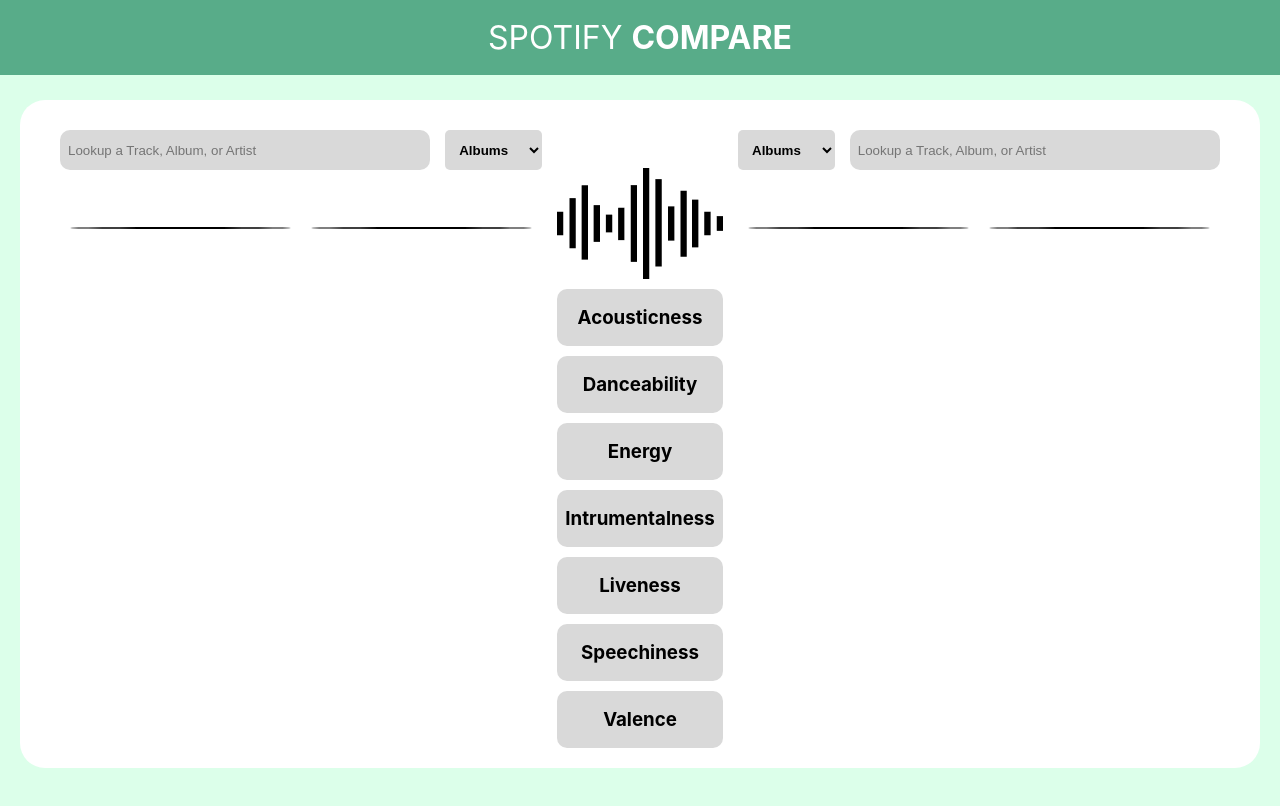
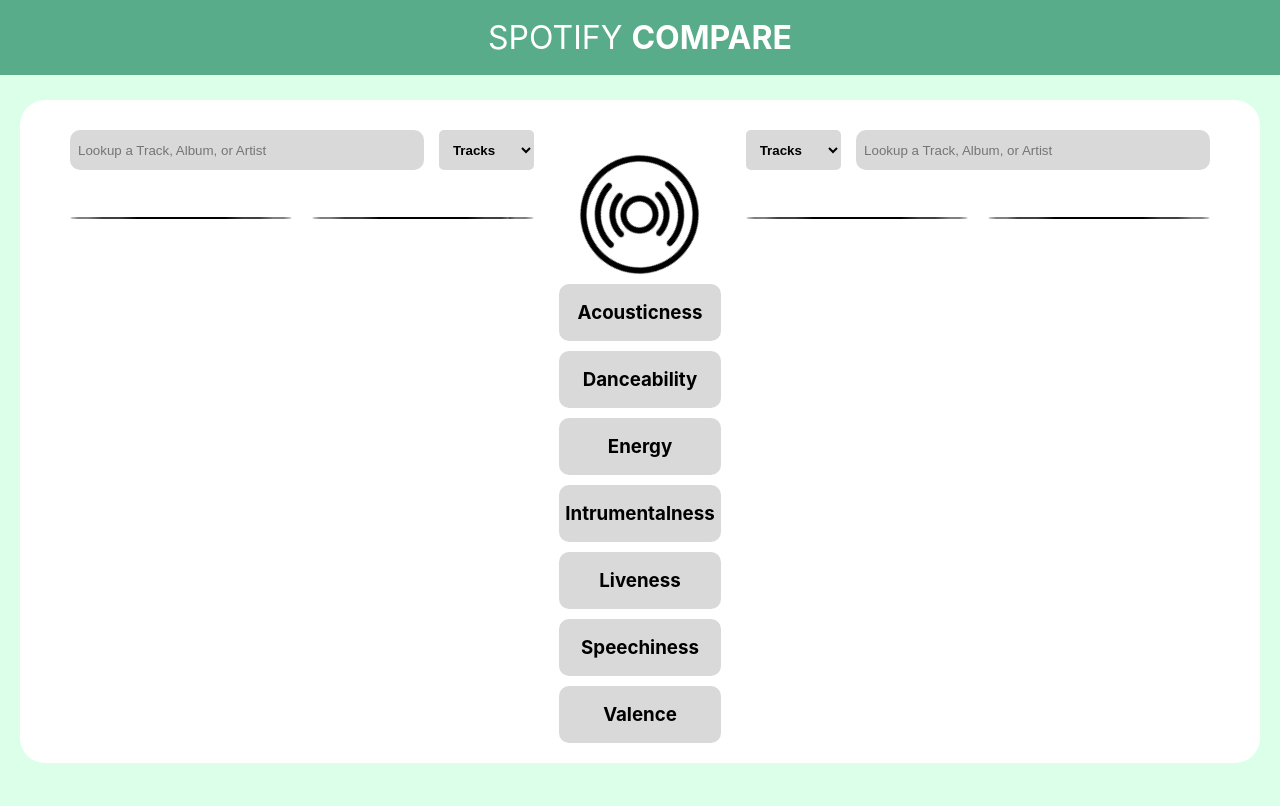
Before and after one commit to PhongCao1407/Harmonize, a React (Create React App) app: page /ComparisonPage in a window 1280 px wide. Shown: the top 806 px of the page. Built offline with nearby package versions, Linux system fonts and the light colour scheme.

Commit message:
Update layout for Comparison Page

```diff
--- a/src/App.css
+++ b/src/App.css
@@ -4,9 +4,10 @@
   display: flex;
   justify-content: center;
   align-items: center;
-
+  z-index: 10;
   height: 75px;
   background-color: #58AC89;
+
 }
 
 header>a:hover {
--- a/src/App.js
+++ b/src/App.js
@@ -71,6 +71,39 @@
     });
   }
 
+  const searchAlbum = (searchTerm) => {
+
+    return fetch(`https://api.spotify.com/v1/search?type=album&q=${searchTerm}`, {
+      headers: { Authorization: `Bearer ${token}` }
+    }).then(response => {
+
+      return response.json();
+    }).then(jsonResponse => {
+      console.log(jsonResponse)
+      console.log(jsonResponse.albums)
+      if (!jsonResponse.albums) return [];
+      return jsonResponse.albums.items.map(album => ({
+          name: album.name,
+          artist: album.artists[0].name
+      }))
+    }).then(searchResults => {
+      return searchResults
+    });
+  }
+
+
+  const getAlbum = (albumID) => {
+
+    return fetch(`https://api.spotify.com/v1/albums/${albumID}`, {
+      headers: { Authorization: `Bearer ${token}` }
+    }).then(response => {
+
+      return response.json();
+    }).then(jsonResponse => {
+      return jsonResponse
+    });
+  }
+
   useEffect(() => {
     const hash = window.location.hash
     let token = window.localStorage.getItem("token")
@@ -98,7 +131,10 @@
       </header>
       <Routes>
         <Route path='/' element={<LandingPage setToken={setToken}/>} />
-        <Route path='/ComparisonPage' element={<ComparisonPage searchTrack={searchTrack} getAudioFeatures={getAudioFeatures} getTrack={getTrack} />} />
+        <Route path='/ComparisonPage' element={<ComparisonPage searchTrack={searchTrack}
+        getAudioFeatures={getAudioFeatures}
+        getTrack={getTrack}
+        searchAlbum={searchAlbum} getAlbum={getAlbum} />} />
       </Routes>
 
 
--- a/src/components/ComparisonPage/ComparisonPage.css
+++ b/src/components/ComparisonPage/ComparisonPage.css
@@ -15,7 +15,7 @@
 
     background-color: #ffffff;
 
-    padding: 30px 40px 20px 40px;
+    padding: 0px 40px 20px 40px;
 
     border-radius: 25px;
 
@@ -27,30 +27,12 @@
     flex-direction: column;
 
     gap: 20px;
+    padding-top: 20px;
 
 }
 
-.chart-box>.search-box {
-    display: flex;
-    flex-direction: row;
-
-    gap: 15px;
-}
-
-.chart-box>.search-box>select {
-    height: 40px;
-    width: 120px;
-    background-color: #D9D9D9;
-    border: none;
-    border-radius: 5px;
-
-    padding: 0 10px;
-
-    font-weight: 600;
-}
-
-.chart-box>.search-box>select:hover {
-    background-color: #a0a0a0;
+.search-box {
+    padding: 10px;
 }
 
 #charts {
@@ -63,9 +45,38 @@
     align-items: center;
     justify-content: center;
     gap: 10px;
-    padding-top: 38px;
+    padding-top: 55px;
 }
 
+.song-attributes>.top-attribute {
+    padding-top: 40px;
+}
+
+/* .song-attributes>img {
+    padding-bottom: 25px;
+    padding-left: 10px;
+} */
+
+
+.song-attributes>#wave{
+    -webkit-animation:spin 4s linear infinite;
+    -moz-animation:spin 4s linear infinite;
+    animation:spin 4s linear infinite;
+    /* z-index: 0; */
+}
+
+@-moz-keyframes spin {
+    100% { -moz-transform: rotate(360deg); }
+}
+@-webkit-keyframes spin {
+    100% { -webkit-transform: rotate(360deg); }
+}
+@keyframes spin {
+    100% {
+        -webkit-transform: rotate(360deg);
+        transform:rotate(360deg);
+    }
+}
 .attribute {
     background-color: #D9D9D9;
     height: 57px;
--- a/src/components/ComparisonPage/ComparisonPage.js
+++ b/src/components/ComparisonPage/ComparisonPage.js
@@ -1,6 +1,6 @@
 import './ComparisonPage.css'
 
-import wave from './static/wave.png'
+import circle from './static/circle.png'
 
 import { SearchBar } from '../SearchBar/SearchBar'
 import { charterLeft, charterRight } from '../ChartPage/ChartPage'
@@ -62,14 +62,11 @@
         return (
             <div className="chart-box">
                 <div className='search-box'>
-                    <SearchBar searchTrack={props.searchTrack}
+                    <SearchBar direction="left"
+                        searchTrack={props.searchTrack}
                         getAudioFeatures={props.getAudioFeatures} sendAudioFeatures={sendTrackAudioLeft}
-                        getTrack={props.getTrack} sendTrackData={sendTrackDataLeft}/>
-                    <select>
-                        <option>Albums</option>
-                        <option>Artists</option>
-                        <option>Tracks</option>
-                    </select>
+                        getTrack={props.getTrack} sendTrackData={sendTrackDataLeft}
+                        searchAlbum={props.searchAlbum} getAlbum={props.getAlbum}/>
                 </div>
 
                 <div className='art-work'>
@@ -89,14 +86,11 @@
         return (
             <div className="chart-box">
                 <div className="search-box">
-                    <select>
-                        <option>Albums</option>
-                        <option>Artists</option>
-                        <option>Tracks</option>
-                    </select>
-                    <SearchBar searchTrack={props.searchTrack}
+                    <SearchBar direction="right"
+                        searchTrack={props.searchTrack}
                         getAudioFeatures={props.getAudioFeatures} sendAudioFeatures={sendTrackAudioRight}
-                        getTrack={props.getTrack} sendTrackData={sendTrackDataRight}/>
+                        getTrack={props.getTrack} sendTrackData={sendTrackDataRight}
+                        searchAlbum={props.searchAlbum} getAlbum={props.getAlbum}/>
 
                 </div>
 
@@ -124,8 +118,8 @@
 
         return (
             <div className="song-attributes">
-                <img src={wave}/>
-                <Attribute attributeName="Acousticness"></Attribute>
+                <img id = "wave" src={circle}/>
+                <Attribute attributeName="Acousticness" className="top-attribute"></Attribute>
                 <Attribute attributeName="Danceability"></Attribute>
                 <Attribute attributeName="Energy"></Attribute>
                 <Attribute attributeName="Intrumentalness"></Attribute>
@@ -140,9 +134,17 @@
     return (
         <div className="comparison-page">
             <main>
-                <ChartBoxLeft searchTrack={props.searchTrack} getAudioFeatures={props.getAudioFeatures} getTrack={props.getTrack}/>
+                <ChartBoxLeft searchTrack={props.searchTrack}
+                getAudioFeatures={props.getAudioFeatures}
+                getTrack={props.getTrack}
+                searchAlbum={props.searchAlbum}
+                getAlbum={props.getAlbum}/>
                 <SongAttributes />
-                <ChartBoxRight searchTrack={props.searchTrack} getAudioFeatures={props.getAudioFeatures} getTrack={props.getTrack}/>
+                <ChartBoxRight searchTrack={props.searchTrack}
+                getAudioFeatures={props.getAudioFeatures}
+                getTrack={props.getTrack}
+                searchAlbum={props.searchAlbum}
+                getAlbum={props.getAlbum}/>
             </main>
         </div>
     )
--- a/src/components/SearchBar/SearchBar.css
+++ b/src/components/SearchBar/SearchBar.css
@@ -1,6 +1,8 @@
 .search-bar {
     width: 100%;
     height: 20px;
+    display: flex;
+    flex-direction: row;
 }
 
 .search-bar>input {
@@ -14,3 +16,26 @@
 
     border-radius: 10px;
 }
+
+.search-bar {
+    display: flex;
+    flex-direction: row;
+
+    gap: 15px;
+}
+
+.search-bar>select {
+    height: 40px;
+    width: 120px;
+    background-color: #D9D9D9;
+    border: none;
+    border-radius: 5px;
+
+    padding: 0 10px;
+
+    font-weight: 600;
+}
+
+.search-bar>select:hover {
+    background-color: #a0a0a0;
+}
--- a/src/components/SearchBar/SearchBar.js
+++ b/src/components/SearchBar/SearchBar.js
@@ -3,13 +3,22 @@
 import { useState } from "react";
 
 let trackIDs = {}
+let albumIDs = {}
 
 const SearchBar = (props) => {
-  const [searchQuery, setSearchQuery] = useState("");
+  let searchQuery = ''
+  let categoryLeft = 'Tracks'
+  let categoryRight = 'Tracks'
 
   const handleTermChange = (e) => {
+    console.log(e.target.value)
 
-    setSearchQuery(e.target.value)
+    searchQuery = e.target.value
+
+    console.log(searchQuery)
+
+
+    if (categoryLeft === 'Tracks') {
       props.searchTrack(searchQuery).then(tracksList => {
         console.log(tracksList)
         const datalist = document.getElementById('tracks-list')
@@ -27,11 +36,49 @@
           datalist.appendChild(newOption)
         }
       })
+    } else if (categoryLeft === 'Albums') {
+      props.searchAlbum(searchQuery).then(albumsList => {
+        console.log(albumsList)
+        const datalist = document.getElementById('tracks-list')
 
+        for (let i = 0; i < albumsList.length; i++) {
+          const newOption = document.createElement('option')
+          const album = albumsList[i]
+
+          let albumNameAndID = album.name + ` (${album.artist})`
+
+          albumIDs[albumNameAndID] = album
+
+          newOption.value = albumNameAndID
+
+          datalist.appendChild(newOption)
+        }
+      })
+    }
+
+
+
+
+  }
+
+  const handleLeftCategoryChange = () => {
+    let newCategory = document.getElementById("select-id-left").value
+    console.log(newCategory)
+
+    categoryLeft = newCategory
+
+  }
+
+  const handleRightCategoryChange = () => {
+    let newCategory = document.getElementById("select-id-right").value
+
+    categoryRight = newCategory
+    console.log(categoryRight)
   }
 
   const checkEnter = (e) => {
     if (e.keyCode === 13) {
+      if (categoryLeft === 'Tracks') {
         let trackNameRaw = searchQuery
         let trackID = trackIDs[trackNameRaw]
 
@@ -44,22 +91,50 @@
           console.log(data)
           props.sendTrackData(data)
         })
+      } else if (categoryLeft === 'Albums') {
+        let albumID = albumIDs[searchQuery]
+
+
+      }
+
+
+
     }
   }
 
+  if (props.direction === "left") {
     return (
       <div className="search-bar">
+
         <datalist id="tracks-list">
+        </datalist>
+        <input type="search" list="tracks-list" placeholder="Lookup a Track, Album, or Artist"
+          onChange={(e) => handleTermChange(e)}
+          onKeyDown={(e) => checkEnter(e)} />
+        <select onChange={() => handleLeftCategoryChange()} id="select-id-left">
+          <option value="Tracks">Tracks</option>
+          <option value="Albums">Albums</option>
+          <option value="Artists">Artists</option>
+        </select>
 
+      </div>
+    )
+  } else {
+    return (<div className="search-bar">
+      <select onChange={() => handleRightCategoryChange()} id="select-id-right">
+        <option value="Tracks">Tracks</option>
+        <option value="Albums">Albums</option>
+        <option value="Artists">Artists</option>
+      </select>
+      <datalist id="tracks-list">
       </datalist>
-
-
       <input type="search" list="tracks-list" placeholder="Lookup a Track, Album, or Artist"
         onChange={(e) => handleTermChange(e)}
         onKeyDown={(e) => checkEnter(e)} />
 
-    </div>
-  )
+    </div>)
+  }
+
 }
 
 export { SearchBar }
```
Also changed, not shown: src/components/ComparisonPage/static/circle.png (added). Lines whose indentation alone changed are shown as unchanged.
